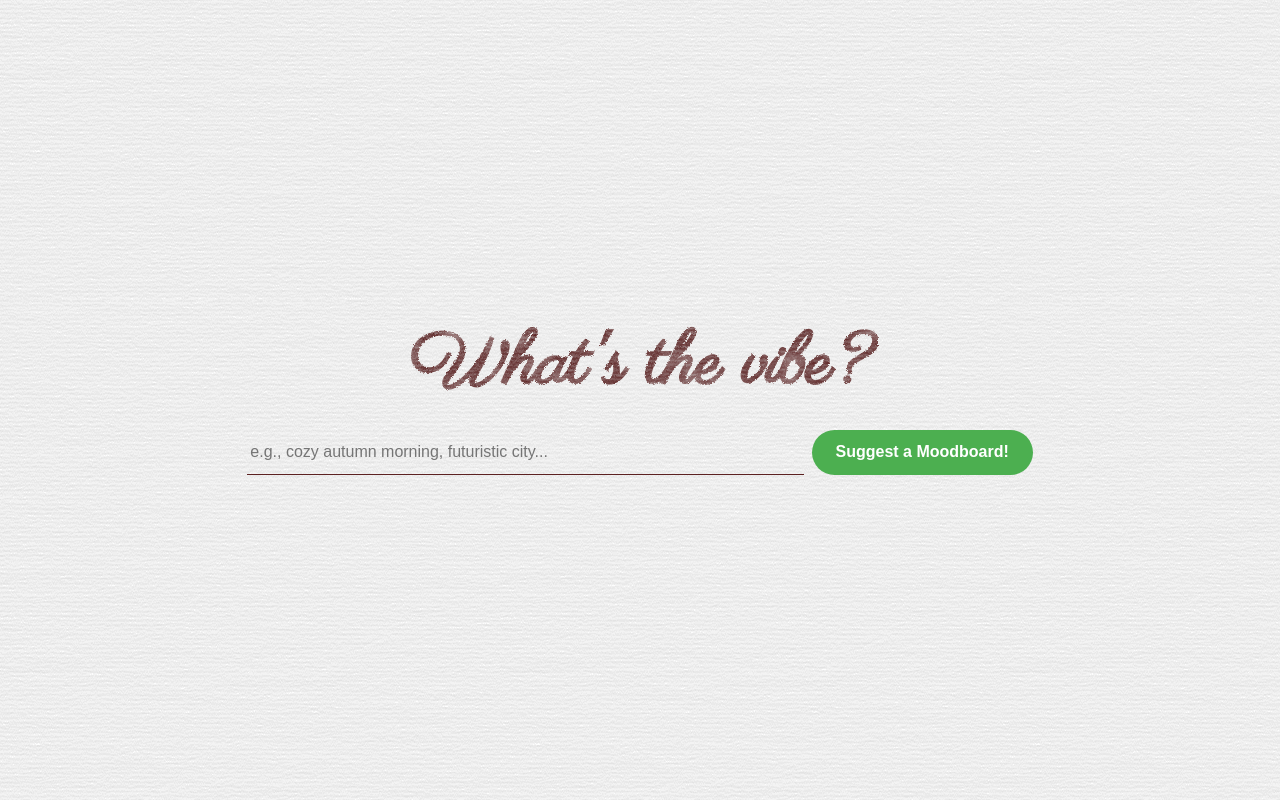
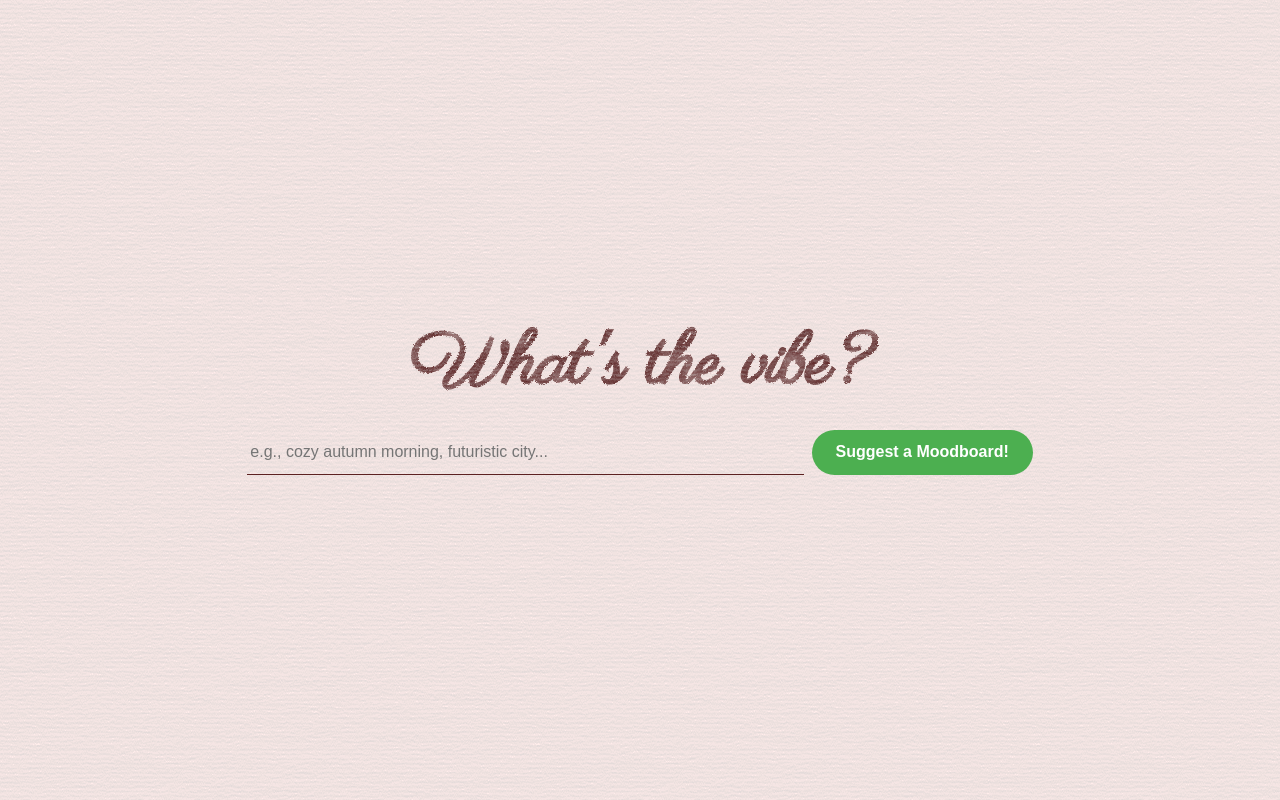
Before and after one commit to vabaimova/what-s-the-vibe, a website: page public/index.html in a window 1280 px wide. Drawn offline with Linux system fonts and the light colour scheme.

Commit message:
changed background color

```diff
--- a/public/style.css
+++ b/public/style.css
@@ -30,7 +30,7 @@ body {
     flex-direction: column;
     min-height: 100vh;
     font-family: "Parisienne", -apple-system, BlinkMacSystemFont, "Segoe UI", Roboto, Helvetica, Arial, sans-serif;
-    background-color: #fdfdfd; /* Fallback paper color */
+    background-color: #ffedeb; /* Fallback paper color */
     background-image: url('assets/paper.png'); /* Local paper texture */
     color: #333;
     margin: 0;
```
